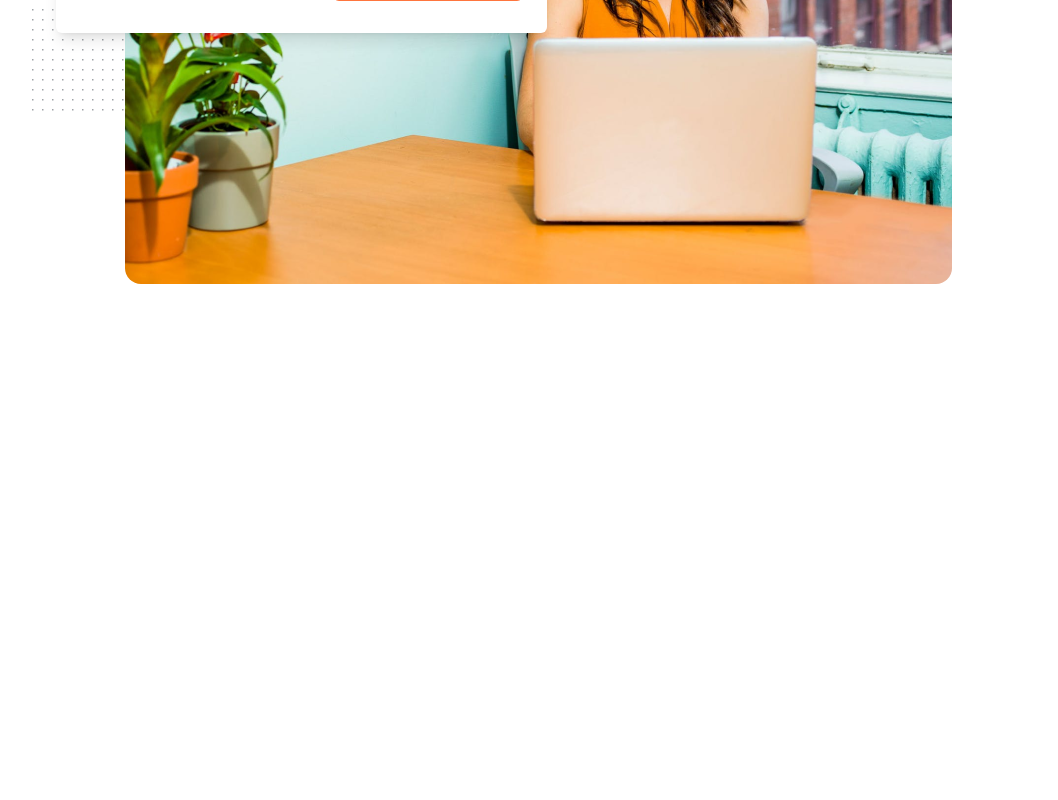
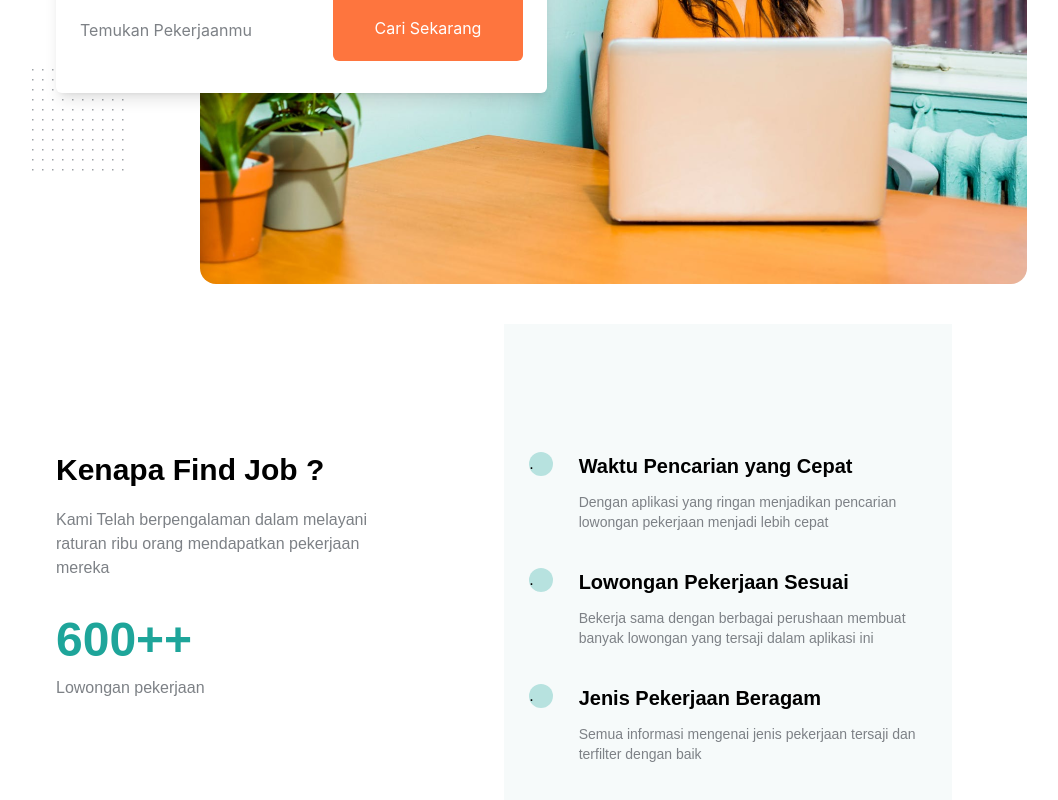
Before and after one commit to gisnaefde/find-job, a React (Create React App) app: page / in a window 1280 px wide. Shown: the part 426-1226 px from the top of the page, without its empty margins (136-1194 px from the left). Before the commit the page ends 800 px from the top, so only its background shows below. Built offline with nearby package versions, Linux system fonts and the light colour scheme.

Commit message:
Why Find Job

```diff
--- a/src/Components/Header.js
+++ b/src/Components/Header.js
@@ -1,16 +1,15 @@
 import React from "react";
 import Img from "../Assets/Images/Bitmap.png"
-import Img2 from "../Assets/Images/Image 2.png";
 import ComponentImg from "../Assets/Images/Dot Ornament.png";
 import CardHeader from "../Elements/CardHeader";
 
 const Header = () => {
     return (
-        <div className="mt-7 ">
+        <div className="mt-7">
             <div className="">
-                <img src={Img} className="float-right rounded-2xl"></img>
+                <img src={Img} className=" relative -right-36 rounded-2xl"/>
             </div>
-            <div className="absolute h-17">
+            <div className="absolute h-17 top-36">
                 <div className="relative z-30">
                     <div className="text-5xl font-bold mt-28">
                         <h1 className="mb-4">Temukan Pekerjaan </h1>
@@ -20,7 +19,7 @@ const Header = () => {
                         <CardHeader/>
                     </div>
                 </div>
-                <img src={ComponentImg} className="relative z-10 -mt-6 -ml-6"></img>
+                <img src={ComponentImg} className="relative z-10 -mt-6 -ml-6"/>
             </div>
         </div>
     )
--- /dev/null
+++ b/src/Components/KenapaFJ.js
@@ -0,0 +1,47 @@
+import React from "react";
+import Bg from "../Assets/Images/Box Background.png"
+
+const KenapaFJ = () => {
+    return(
+        <div className="flex flex-row mt-10 font-Mulish">
+            <div className="basis-1/2 pr-28 py-32">
+                <h1 className="text-3xl font-bold">Kenapa Find Job ?</h1>
+                <p className="mt-5 text-abu">Kami Telah berpengalaman dalam melayani raturan ribu orang mendapatkan pekerjaan mereka</p>
+                <h1 className="mt-9 text-5xl font-extrabold text-green">600++</h1>
+                <p className="mt-3 text-abu">Lowongan pekerjaan</p>
+            </div>
+            <div className="basis-1/2 h-full bg-biru py-32">
+                <div className="flex flex-row">
+                    <div className="basis-1/6">
+                        <div className="mx-auto w-6 bg-greenless rounded-full">.</div>
+                    </div>
+                    <div className="basis-5/6">
+                        <div className="font-bold text-xl">Waktu Pencarian yang Cepat</div>
+                        <p className="text-sm text-abu mt-3">Dengan aplikasi yang ringan menjadikan pencarian lowongan pekerjaan menjadi lebih cepat</p>
+                    </div>
+                </div>
+                <div className="flex flex-row mt-9">
+                    <div className="basis-1/6">
+                        <div className="mx-auto w-6 bg-greenless rounded-full">.</div>
+                    </div>
+                    <div className="basis-5/6">
+                        <div className="font-bold text-xl">Lowongan Pekerjaan Sesuai</div>
+                        <p className="text-sm text-abu mt-3">Bekerja sama dengan berbagai perushaan membuat banyak lowongan yang tersaji dalam aplikasi ini</p>
+                    </div>
+                </div>
+                <div className="flex flex-row mt-9">
+                    <div className="basis-1/6">
+                        <div className="mx-auto w-6 bg-greenless rounded-full">.</div>
+                    </div>
+                    <div className="basis-5/6">
+                        <div className="font-bold text-xl">Jenis Pekerjaan Beragam</div>
+                        <p className="text-sm text-abu mt-3">Semua informasi mengenai jenis pekerjaan tersaji dan terfilter dengan baik</p>
+                    </div>
+                </div>
+            </div>
+
+        </div>
+    )
+}
+
+export default KenapaFJ;
--- a/src/Page/Landing.js
+++ b/src/Page/Landing.js
@@ -1,5 +1,6 @@
 import React from "react";
 import Header from "../Components/Header";
+import KenapaFJ from "../Components/KenapaFJ";
 import Navbar from "../Components/Navbar";
 
 const Landing = () => {
@@ -7,6 +8,7 @@ const Landing = () => {
         <div className=" mx-48">
             <Navbar/>
             <Header/>
+            <KenapaFJ/>
         </div>
     )
 }
--- a/tailwind.config.js
+++ b/tailwind.config.js
@@ -7,8 +7,10 @@ module.exports = {
     extend: {
       colors:{
         'green':'#1EA59A',
+        'greenless' : '#B7E2DF',
         'abu':'#7D8186',
-        'orange': '#FE753E'
+        'orange': '#FE753E',
+        'biru': '#F6FAFA'
       },
       fontFamily : {
         'oswald':['Oswald', "sans-serif"],
```
Also changed, not shown: src/Assets/Images/Box Background.png (added).
